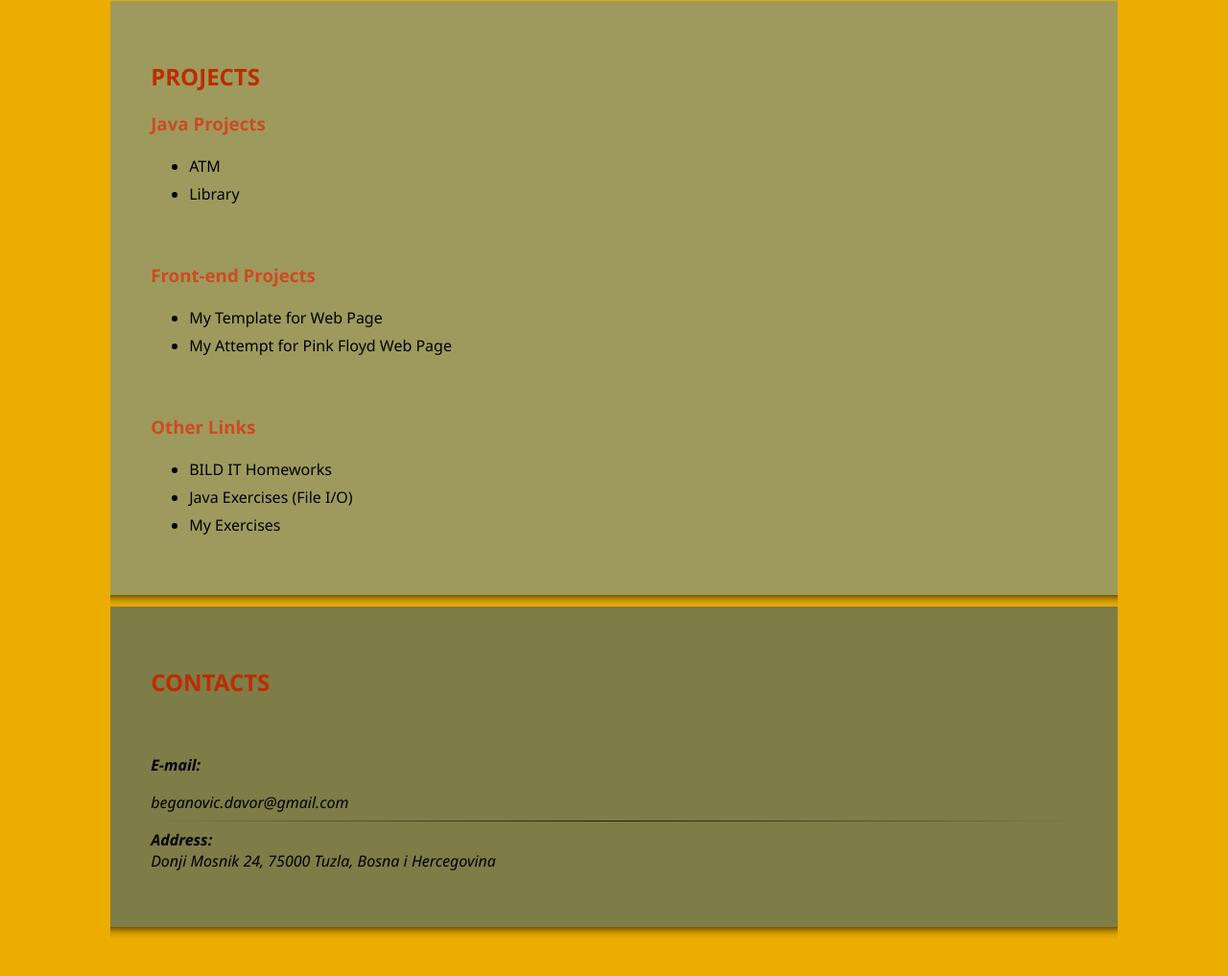
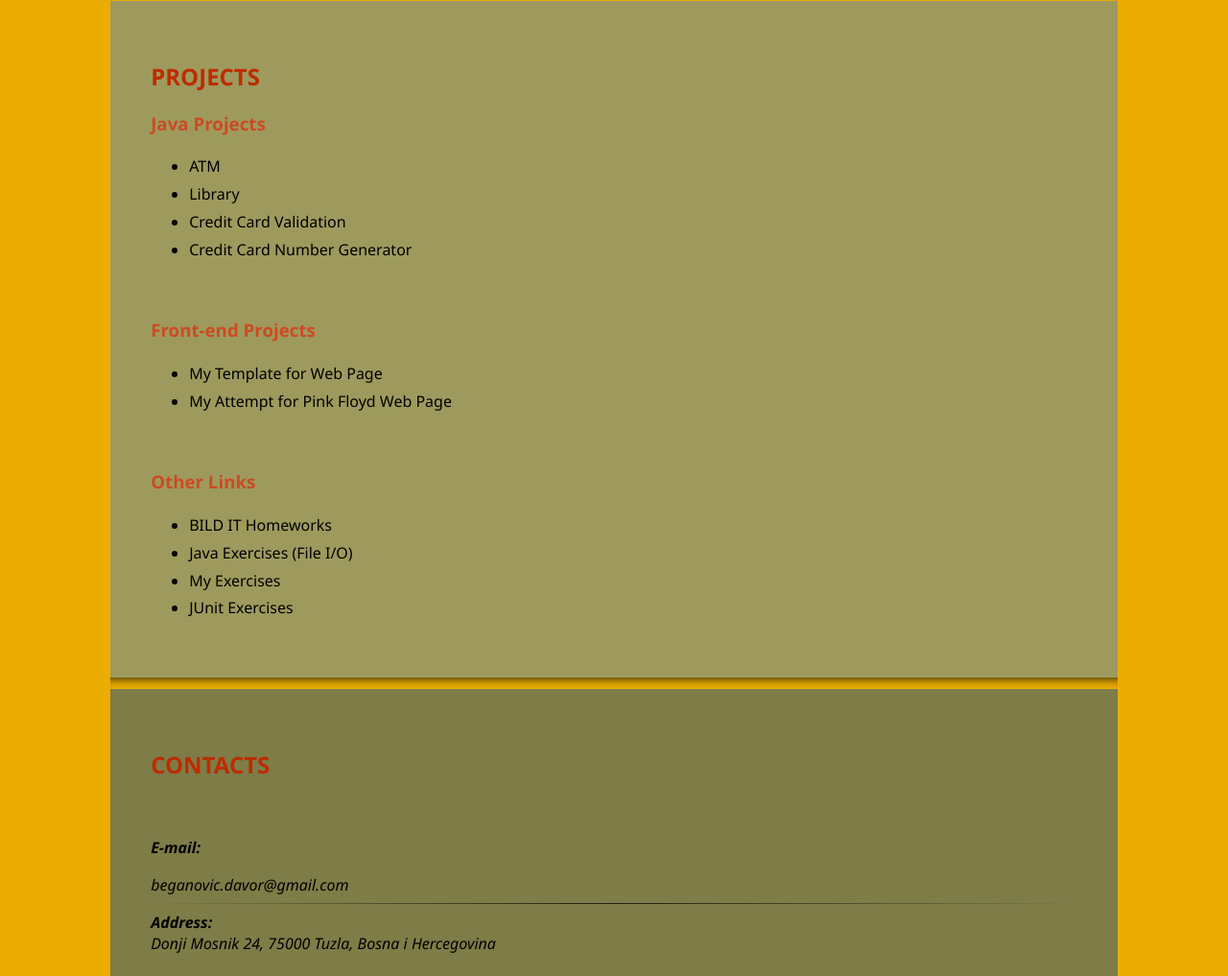
Before and after one commit to BegaDavor/BegaDavor.github.io, a plain HTML site: page index.html in a window 1280 px wide. Shown: the part 1152-2169 px from the top of the page at 96% size. Drawn offline with Linux system fonts and the light colour scheme.

Commit message:
Dodani novi projekti

```diff
--- a/index.html
+++ b/index.html
@@ -66,6 +66,8 @@
                                 <ul class="listOfProjects">
                                   <li><a href="https://github.com/BegaDavor/ATM">ATM</a></li>
                                   <li><a href="https://github.com/BegaDavor/Biblioteka">Library</a></li>
+                                  <li><a href="https://github.com/BegaDavor/CreditCardValidationApp-CreditCardNumberGeneratorApp-JUnitTestsExercises/tree/master/src/creditCard">Credit Card Validation</a></li>
+                                  <li><a href="https://github.com/BegaDavor/CreditCardValidationApp-CreditCardNumberGeneratorApp-JUnitTestsExercises/tree/master/src/CardNumberGenerator">Credit Card Number Generator</a></li>
                                 </ul>
                               <br>
                               <h3>Front-end Projects</h3>
@@ -79,6 +81,7 @@
                                   <li><a href="https://github.com/BegaDavor/BILD-IT-Homeworks">BILD IT Homeworks</a></li>
                                   <li><a href="https://github.com/BegaDavor/Zadaci-fileovi-.git">Java Exercises (File I/O)</a></li>
                                   <li><a href="https://github.com/BegaDavor/Exercises">My Exercises</a></li>
+                                  <li><a href="https://github.com/BegaDavor/CreditCardValidationApp-CreditCardNumberGeneratorApp-JUnitTestsExercises/tree/master/src/zadaci">JUnit Exercises</a></li>
                                 </ul>
                 </div>
         </section>
```
